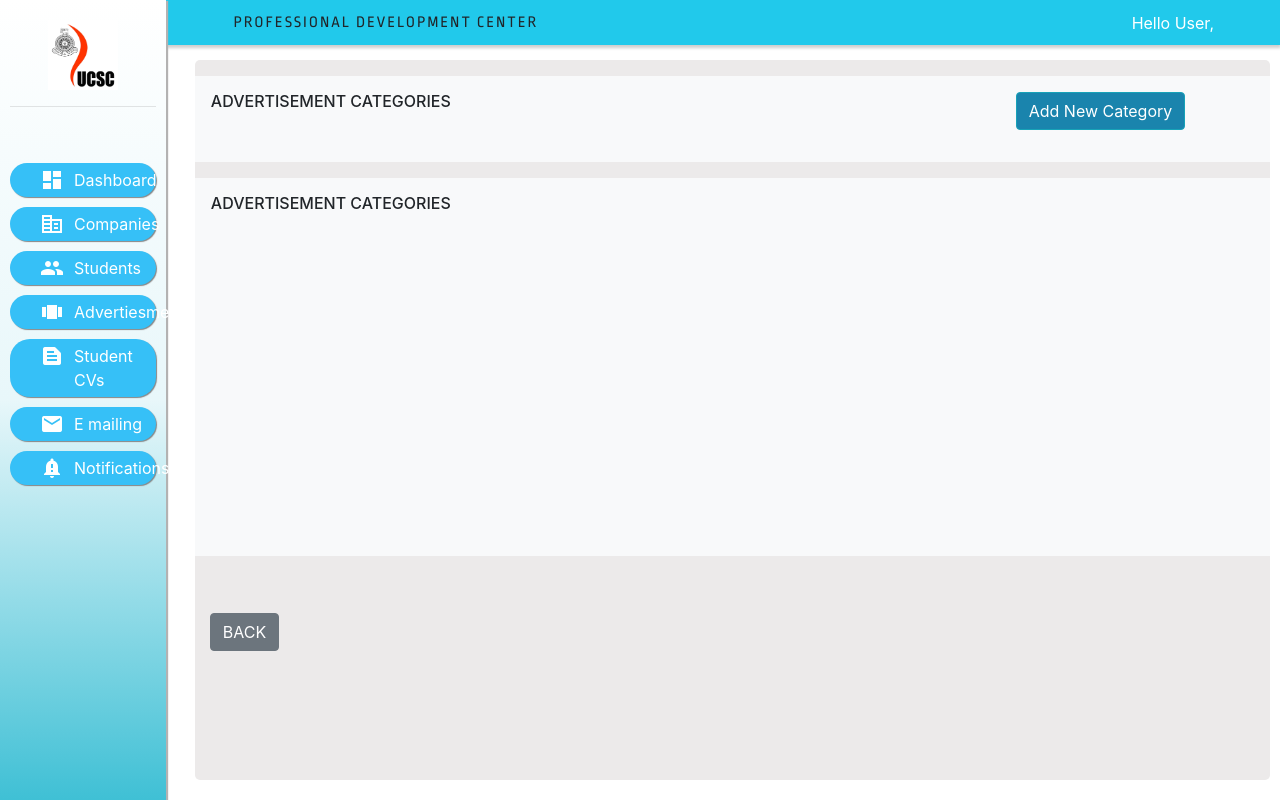
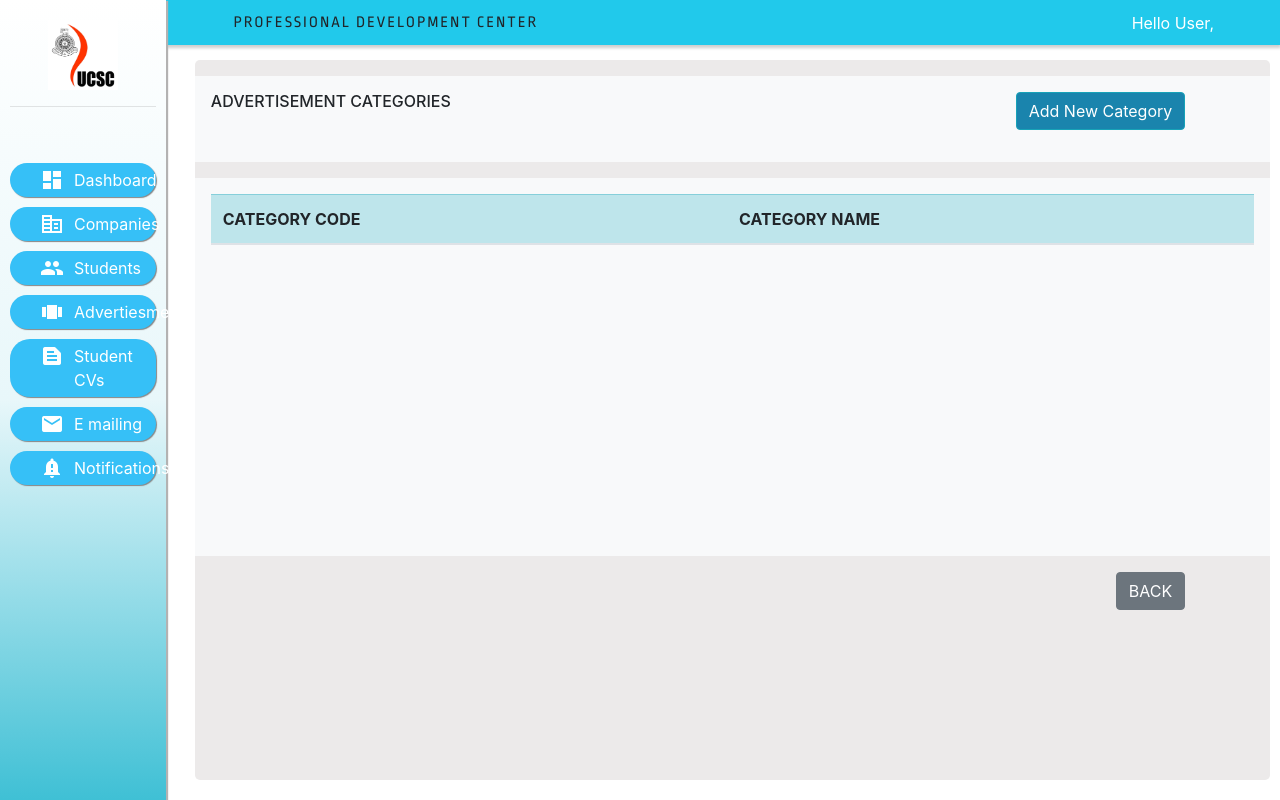
Before and after one commit to shelomi123/dashboard-portal, a React (Create React App) app: page /adverts in a window 1280 px wide. Built offline with nearby package versions, Linux system fonts and the light colour scheme.

Commit message:
category page done

```diff
--- a/src/content/advertisement/category.js
+++ b/src/content/advertisement/category.js
@@ -18,15 +18,30 @@ function Adverts(){
             </div>
 
             <div class="container p-3 my-3 bg-light" style={{ height:'10cm' }}>
-                <h6>ADVERTISEMENT CATEGORIES</h6>
 
+                <table class="table">
+                        <thead class="table-info">
+                            <tr>
+                                <th>CATEGORY CODE</th>
+                                <th>CATEGORY NAME</th>
+                            </tr>
+                        </thead>
+                        <tbody>
+                            <tr>
+                                <th></th>
+                                <td></td>
+                            </tr>
+
+
+                        </tbody>
+                    </table>
 
 
 
             </div>
 
-            <div className="cat" style={{ height:'1cm' }}>
-            <div class="col-md-6"></div>
+            <div className="row" style={{ height:'1cm' }}>
+            <div class="col-md-10"></div>
             <div class="col-md-2">
             <button type="button" class="btn btn-secondary">BACK</button>
             </div>
```
